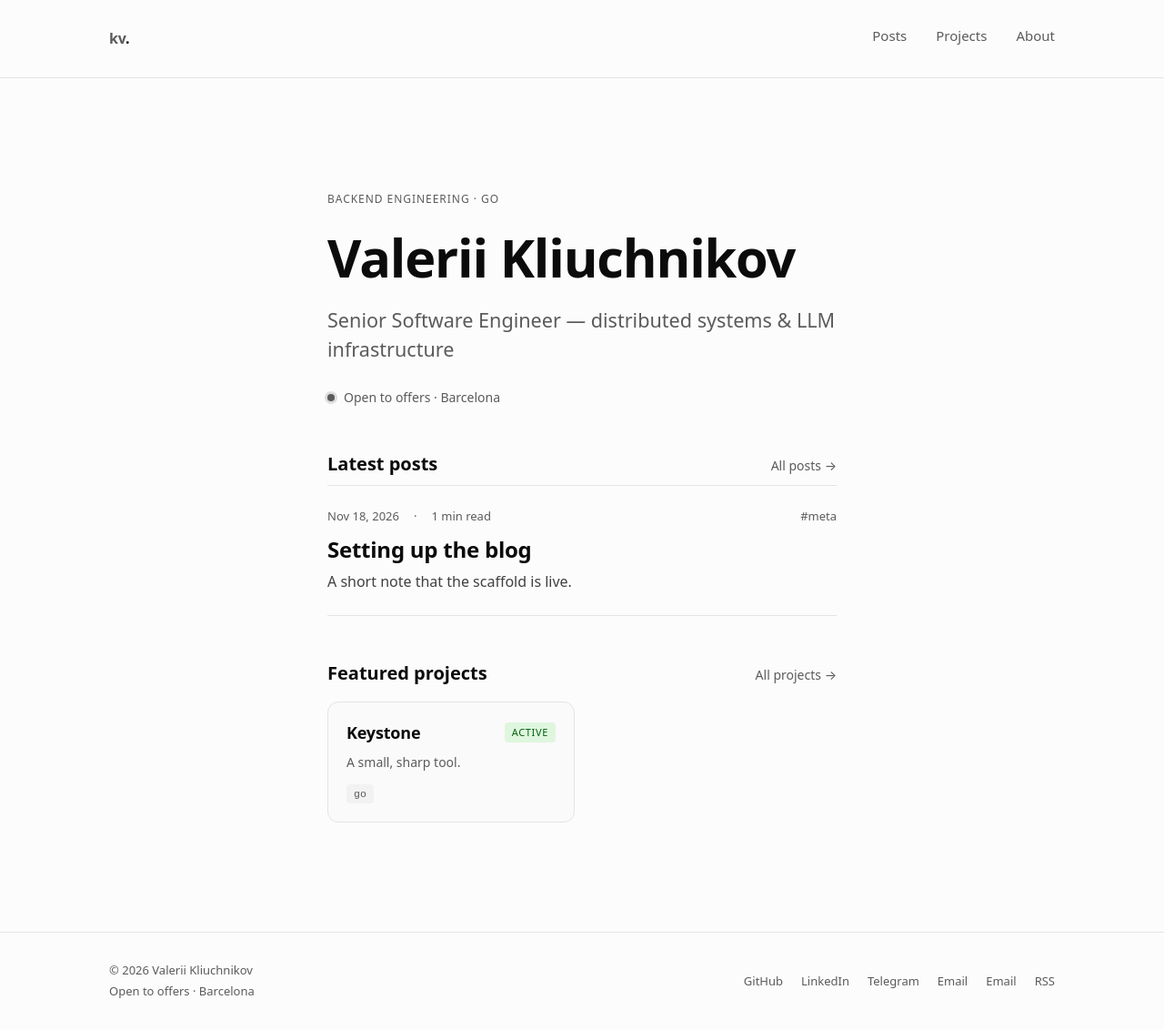
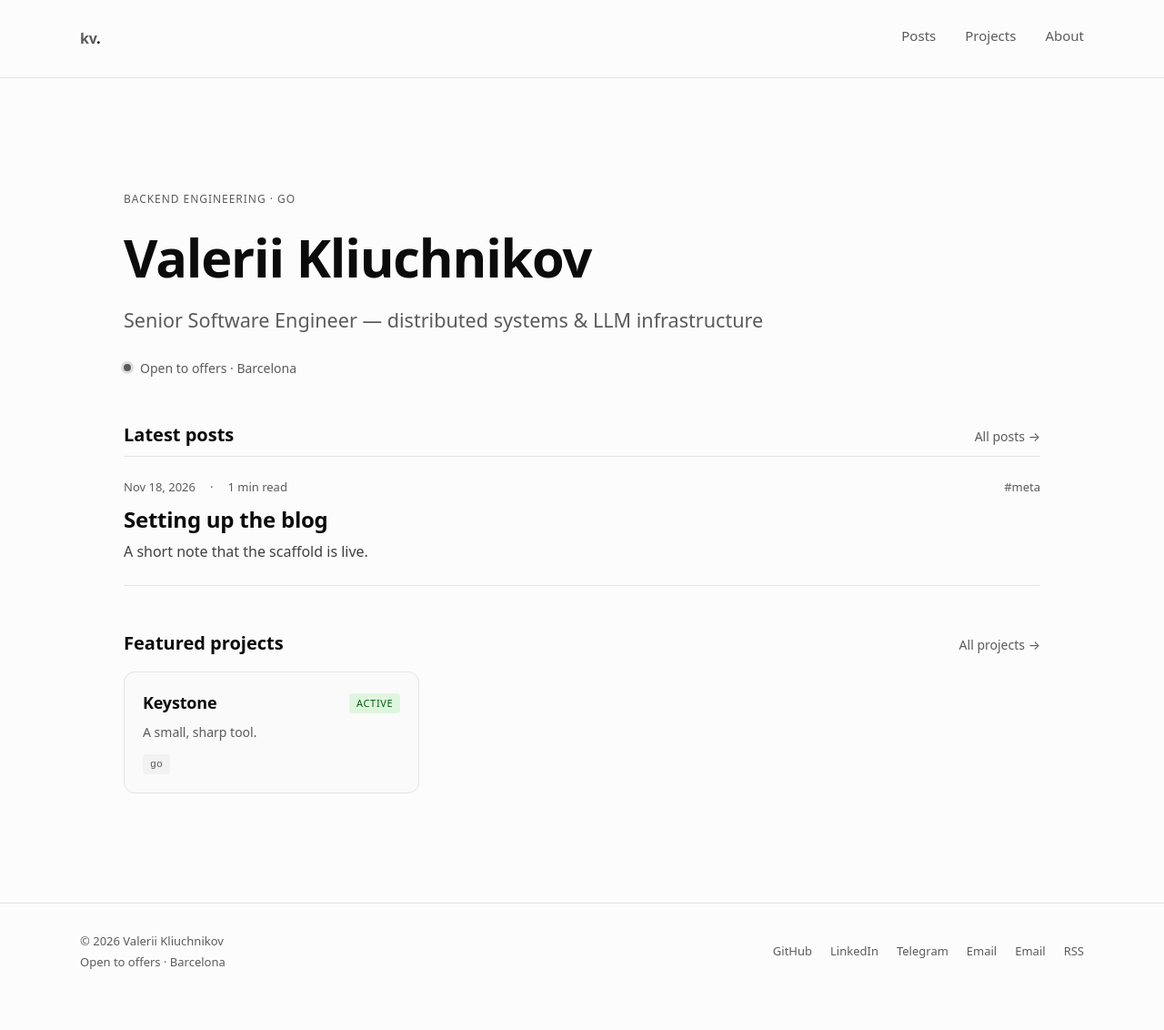
Before and after one commit to kliuchnikovv/kliuchnikovv.github.io, an Astro site: page / in a window 1280 px wide. Shown: the whole page at 91% size. After the commit the page ends 1100 px from the top, so only its background shows below. Built offline with nearby package versions, Linux system fonts and the light colour scheme; Astro itself is replaced by a stand-in of ours.

Commit message:
style: widen content column (1200px) and align header/footer gutters
Co-Authored-By: Claude Opus 4.8 <noreply@anthropic.com>

```diff
--- a/src/components/Footer.astro
+++ b/src/components/Footer.astro
@@ -4,6 +4,7 @@ const year = new Date().getFullYear();
 ---
 
 <footer class="site-footer">
+  <div class="bar">
     <div class="left">
       <div class="copyright">© {year} Valerii Kliuchnikov</div>
       {availability.available && <div class="status">{availability.label}</div>}
@@ -14,18 +15,23 @@ const year = new Date().getFullYear();
       ))}
       <a href="/rss.xml">RSS</a>
     </div>
+  </div>
 </footer>
 
 <style>
   .site-footer {
-    display: flex;
-    align-items: center;
-    justify-content: space-between;
-    padding: 32px 120px;
     margin-top: 48px;
     border-top: 1px solid var(--border);
     font-size: 13px;
     color: var(--muted-foreground);
+  }
+  .bar {
+    max-width: var(--content-page);
+    margin: 0 auto;
+    display: flex;
+    align-items: center;
+    justify-content: space-between;
+    padding: 32px var(--page-gutter);
   }
 
   .left { display: flex; flex-direction: column; gap: 4px; }
@@ -36,7 +42,7 @@ const year = new Date().getFullYear();
   .links a:hover { color: var(--foreground); text-decoration: none; }
 
   @media (max-width: 767px) {
-    .site-footer {
+    .bar {
       flex-direction: column;
       align-items: flex-start;
       gap: 12px;
--- a/src/components/Header.astro
+++ b/src/components/Header.astro
@@ -7,6 +7,7 @@ const { active } = Astro.props;
 ---
 
 <header class="site-header">
+  <div class="bar">
     <a href="/" class="brand" aria-label="Home">
       <span class="brand-mark">kv</span><span class="brand-dot">.</span>
     </a>
@@ -15,15 +16,20 @@ const { active } = Astro.props;
       <a href="/projects/" class:list={[{ active: active === 'projects' }]}>Projects</a>
       <a href="/about/" class:list={[{ active: active === 'about' }]}>About</a>
     </nav>
+  </div>
 </header>
 
 <style>
   .site-header {
+    border-bottom: 1px solid var(--border);
+  }
+  .bar {
+    max-width: var(--content-page);
+    margin: 0 auto;
     display: flex;
     align-items: center;
     justify-content: space-between;
-    padding: 28px 120px;
-    border-bottom: 1px solid var(--border);
+    padding: 28px var(--page-gutter);
   }
 
   .brand {
@@ -57,7 +63,7 @@ const { active } = Astro.props;
   }
 
   @media (max-width: 767px) {
-    .site-header { padding: 16px 20px; }
+    .bar { padding: 16px 20px; }
     nav { gap: 20px; font-size: 14px; }
     nav a { padding: 10px 0; }
   }
--- a/src/layouts/PostLayout.astro
+++ b/src/layouts/PostLayout.astro
@@ -71,7 +71,7 @@ const tocHeadings = headings
   .post {
     max-width: var(--content-page);
     margin: 0 auto;
-    padding: 48px 120px;
+    padding: 48px var(--page-gutter);
   }
   .post-hero { margin-bottom: 40px; }
   .post-hero .meta {
--- a/src/styles/base.css
+++ b/src/styles/base.css
@@ -137,7 +137,7 @@ a:hover { text-decoration: underline; text-underline-offset: 3px; }
 .page {
   max-width: var(--content-page);
   margin: 0 auto;
-  padding: 48px 120px;
+  padding: 48px var(--page-gutter);
 }
 @media (max-width: 767px) {
   .page { padding: 32px 20px; }
--- a/src/styles/tokens.css
+++ b/src/styles/tokens.css
@@ -55,7 +55,8 @@
 
   /* Контент-ширины */
   --content-prose: 68ch;   /* тело поста */
-  --content-page: 1040px;  /* desktop-контент внутри страницы */
+  --content-page: 1200px;  /* desktop-контент внутри страницы */
+  --page-gutter: 48px;     /* горизонтальные поля контента/шапки/футера */
 }
 
 [data-theme="dark"] {
```
Lines whose indentation alone changed are shown as unchanged.
